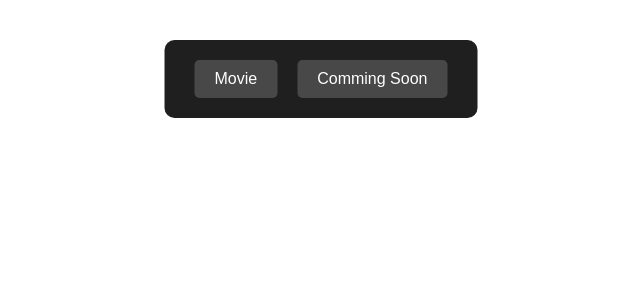
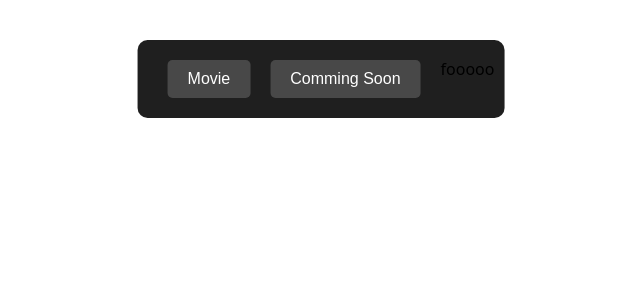
Before and after one commit to KotoFeelGood72/video-reviews, a Vue app: page / in a window 1280 px wide. Shown: the top 300 px of the page, without its empty margins (319-959 px from the left). Built offline with nearby package versions, Linux system fonts and the light colour scheme.

Commit message:
sasasasas

```diff
--- a/src/App.vue
+++ b/src/App.vue
@@ -5,6 +5,7 @@
 			<li v-for="(item, i ) in nav" :key="i + 'nav'">
 				<router-link :to="`/${item.link}`">{{item.name}}</router-link>
 			</li>
+			<p>fooooo</p>
 		</ul>
 	</nav>
     <router-view></router-view>
```
